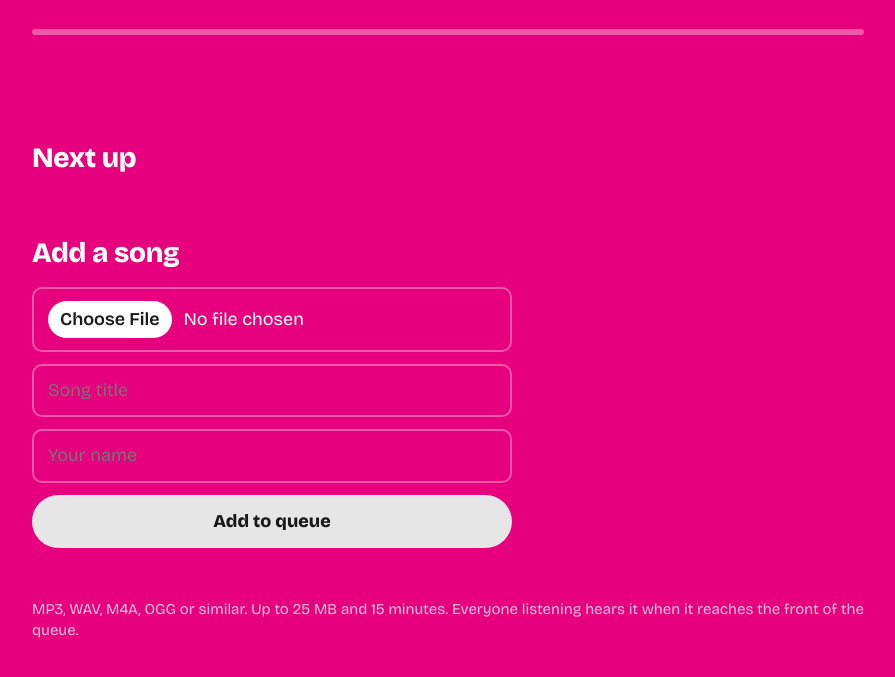
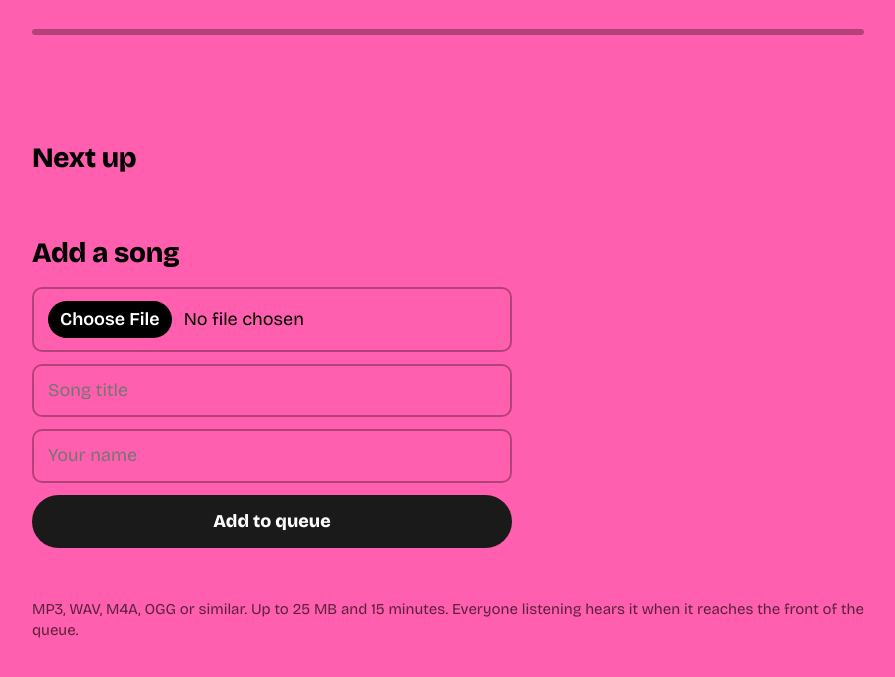
Before and after one commit to dylanc316/playthatshit, a website: page public/index.html in a window 1280 px wide. Shown: the part 331-1008 px from the top of the page, without its empty margins (192-1087 px from the left). Drawn offline with nearby package versions, Linux system fonts and the light colour scheme.

Commit message:
Update index.html

```diff
--- a/public/index.html
+++ b/public/index.html
@@ -8,7 +8,7 @@
 <link rel="preconnect" href="https://fonts.gstatic.com" crossorigin>
 <link href="https://fonts.googleapis.com/css2?family=Bricolage+Grotesque:opsz,wght@12..96,400;12..96,600;12..96,800&display=swap" rel="stylesheet">
 <style>
-  :root { --bg:#e6007e; --ink:#ffffff; --hot:#e6e6e6; --dim:rgba(255,255,255,.75); --line:rgba(255,255,255,.35); }
+  :root { --bg:#ff5fae; --ink:#000000; --hot:#1a1a1a; --dim:rgba(0,0,0,.65); --line:rgba(0,0,0,.3); }
   * { box-sizing: border-box; }
   html, body { margin:0; min-height:100%; }
   body { background:var(--bg); color:var(--ink); font-family:'Bricolage Grotesque',Arial,sans-serif; font-size:18px; line-height:1.4; }
@@ -22,7 +22,7 @@
   #by b { color:var(--hot); font-weight:800; }
   .bar { height:6px; background:var(--line); margin-top:32px; border-radius:3px; overflow:hidden; }
   .bar i { display:block; height:100%; width:0; background:var(--hot); }
-  button { font:inherit; font-weight:800; background:var(--hot); color:#1a1a1a; border:0; border-radius:999px; padding:14px 28px; cursor:pointer; }
+  button { font:inherit; font-weight:800; background:var(--hot); color:#ffffff; border:0; border-radius:999px; padding:14px 28px; cursor:pointer; }
   button:disabled { opacity:.5; cursor:default; }
   button:focus-visible, input:focus-visible { outline:3px solid var(--ink); outline-offset:3px; }
   #tune { margin-top:28px; font-size:20px; }
@@ -34,7 +34,7 @@
   .note { color:var(--dim); font-size:15px; margin:10px 0 0; }
   form { display:grid; gap:12px; max-width:480px; }
   input { font:inherit; padding:12px 14px; border-radius:10px; border:2px solid var(--line); background:transparent; color:var(--ink); }
-  input::file-selector-button { font:inherit; font-weight:600; margin-right:12px; padding:6px 12px; border:0; border-radius:999px; background:var(--ink); color:#1a1a1a; cursor:pointer; }
+  input::file-selector-button { font:inherit; font-weight:600; margin-right:12px; padding:6px 12px; border:0; border-radius:999px; background:var(--ink); color:#ffffff; cursor:pointer; }
   #msg { min-height:1.4em; margin:4px 0 0; }
   @media (prefers-reduced-motion: no-preference) { .bar i { transition: width .9s linear; } }
 </style>
```
